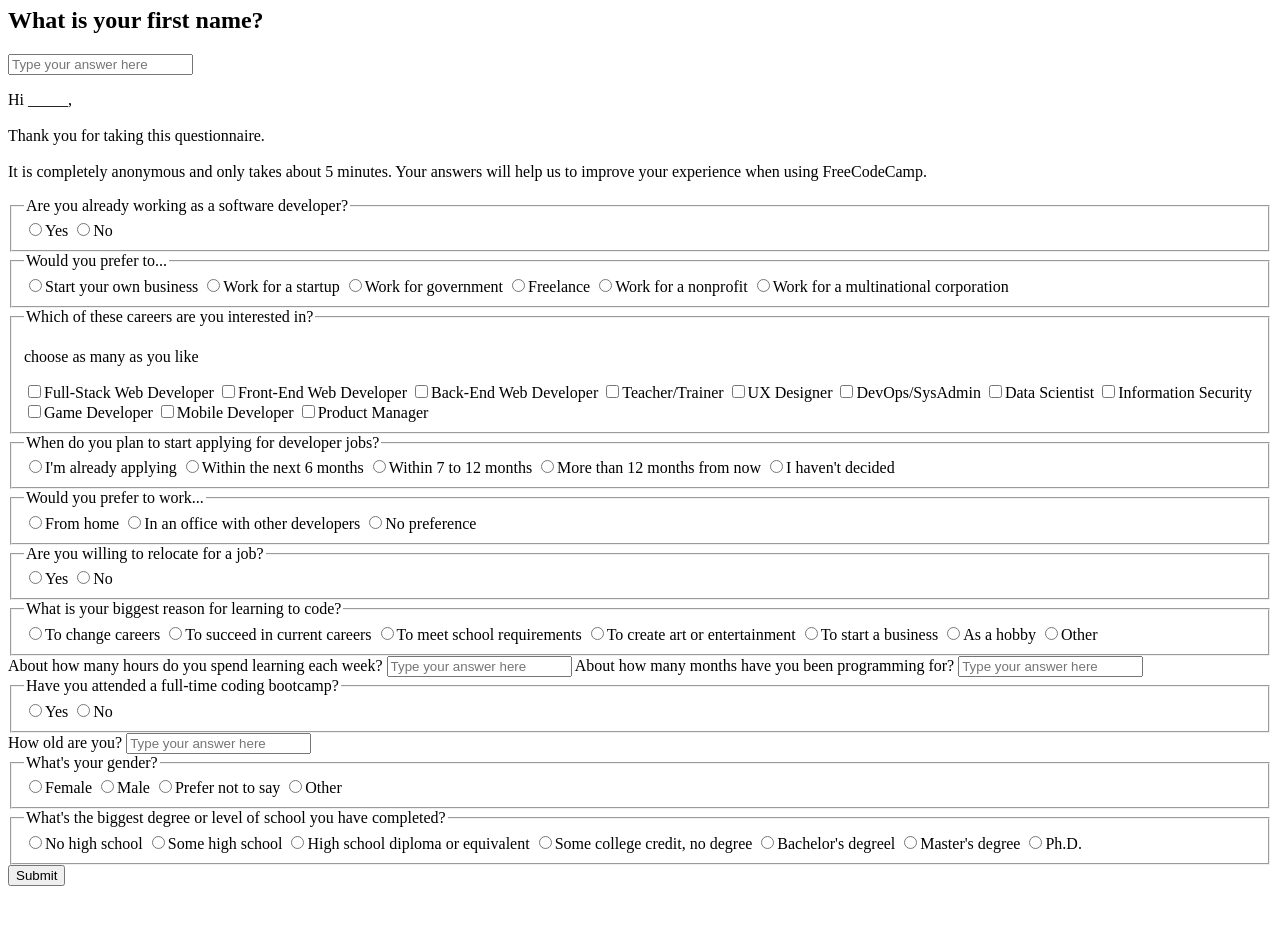
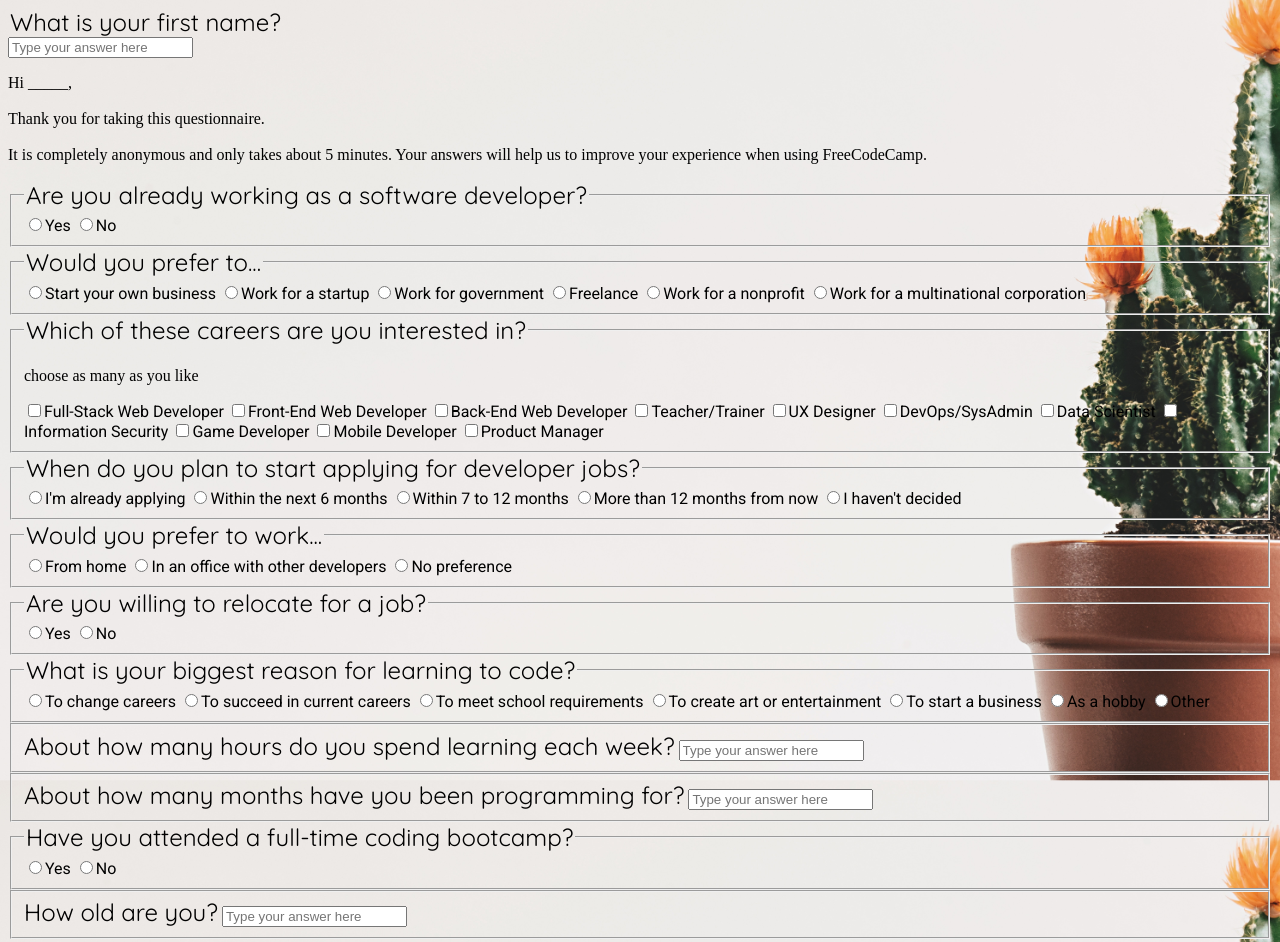
Before and after one commit to natalia-a-doskach/SurveyPageFCC, a plain HTML site: page index.html in a window 1280 px wide. Shown: the part 73-1015 px from the top of the page. Before the commit the page ends 967 px from the top, so only its background shows below. Drawn offline with Linux system fonts and the light colour scheme.

Commit message:
fonts & background

```diff
--- a/index.html
+++ b/index.html
@@ -14,7 +14,7 @@
 <body>
   <h1>Survey Form</h1>
   <form action="#">
-    <h2>What is your first name?</h2>
+    <legend>What is your first name?</legend>
     <input type="text" placeholder="Type your answer here" required>
     <p>
       Hi _____,<br /><br />
@@ -36,8 +36,6 @@
       <input type="radio" id="nonprofit" name="company"><label for='nonprofit'>Work for a nonprofit</label>
       <input type="radio" id="corporation" name="company"><label for='corporation'>Work for a multinational corporation</label>
     </fieldset>
-
-
 
     <fieldset>
       <legend>Which of these careers are you interested in?</legend>
@@ -64,12 +62,6 @@
       <input type="radio" id="dontknow" name="applying"><label for='dontknow'>I haven't decided</label>
     </fieldset>
 
-
-
-
-
-
-
     <fieldset>
       <legend>Would you prefer to work...</legend>
       <input type="radio" id="home" name="where"><label for='home'>From home</label>
@@ -77,18 +69,14 @@
       <input type="radio" id="nopref" name="where"><label for='nopref'>No preference</label>
     </fieldset>
 
-
-
-
     <fieldset>
       <legend>Are you willing to relocate for a job?</legend>
       <input type="radio" id="yes_relocate" name="relocate"><label for='yes_relocate'>Yes</label>
       <input type="radio" id="no_relocate" name="relocate"><label for='no_relocate'>No</label>
     </fieldset>
 
-
     <fieldset>
-      <legend>  What is your biggest reason for learning to code?</legend>
+      <legend> What is your biggest reason for learning to code?</legend>
       <input type="radio" id="change" name="whycode"><label for='change'>To change careers</label>
       <input type="radio" id="incurrent" name="whycode"><label for='incurrent'>To succeed in current careers</label>
       <input type="radio" id="school" name="whycode"><label for='school'>To meet school requirements</label>
@@ -98,12 +86,15 @@
       <input type="radio" id="Other" name="whycode"><label for='Other'>Other</label>
     </fieldset>
 
+    <fieldset>
       <label for="hours">About how many hours do you spend learning each week?</label>
       <input id="hours" type="text" placeholder="Type your answer here">
+    </fieldset>
 
+    <fieldset>
       <label for="months">About how many months have you been programming for?</label>
       <input id="months" type="text" placeholder="Type your answer here">
-
+    </fieldset>
 
     <fieldset>
       <legend>Have you attended a full-time coding bootcamp?</legend>
@@ -111,8 +102,10 @@
       <input type="radio" id="no" name="bootcamp"><label for='no'>No</label>
     </fieldset>
 
+    <fieldset>
       <label for="age">How old are you?</label>
       <input id="age" type="text" placeholder="Type your answer here">
+    </fieldset>
 
     <fieldset>
       <legend>What's your gender?</legend>
@@ -133,13 +126,6 @@
       <input type="radio" id="PhD" name="educ"><label for='PhD'>Ph.D.</label>
     </fieldset>
 
-
-
-
-
-
-    </fieldset>
-
     <button type='submit'>Submit</button>
   </form>
 </body>
--- a/style.css
+++ b/style.css
@@ -1 +1,28 @@
-h1 {color:blue;}
+legend {
+  font-size: 24px;
+  font-family: "Quicksand", sans-serif;
+}
+label{
+  font-family: "Roboto", sans-serif;
+}
+[ for='hours']{
+  font-size: 24px;
+  font-family: "Quicksand", sans-serif;
+}
+[ for='months']{
+  font-size: 24px;
+  font-family: "Quicksand", sans-serif;
+}
+[ for='age']{
+  font-size: 24px;
+  font-family: "Quicksand", sans-serif;
+}
+/*site background*/
+body {
+    background-image: url("cactus2.jpg");
+    height: 100%;
+    background-repeat: no-repeat;
+    background-size: cover;
+    background-attachment: fixed;
+    opacity:1;
+}
```
Also changed, not shown: business.jpg (added), cactus2.jpg (added), keyboard.jpg (added), 2 other files. Lines whose indentation alone changed are shown as unchanged.
